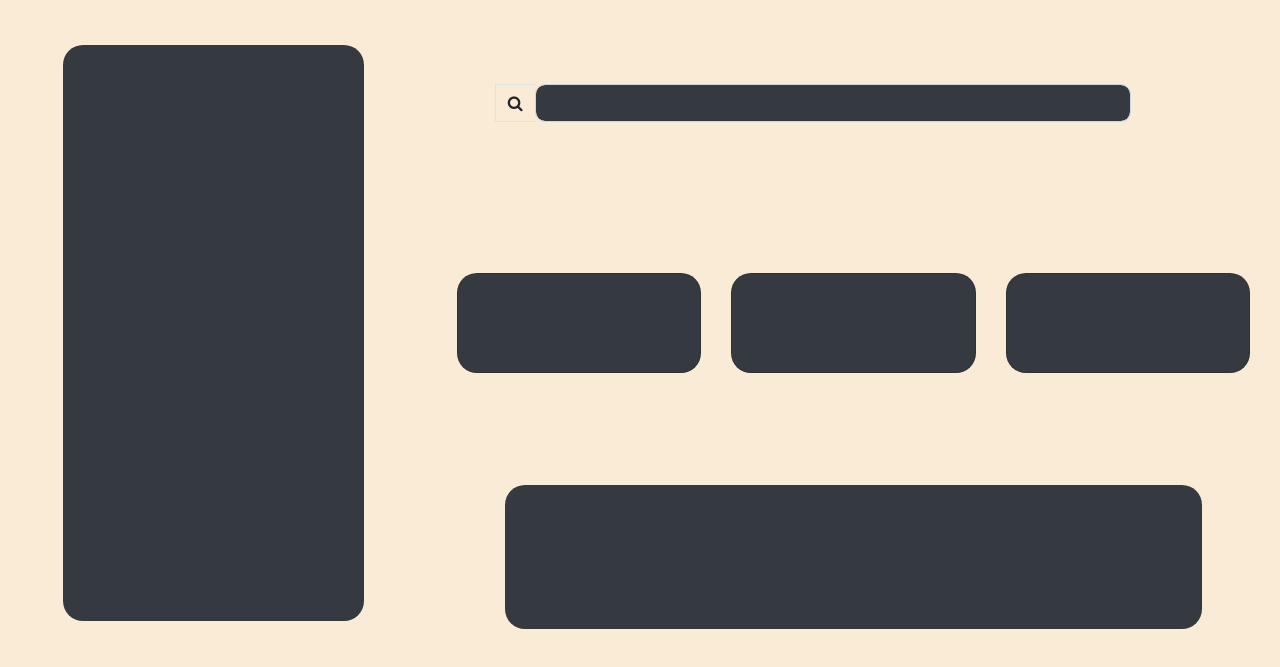
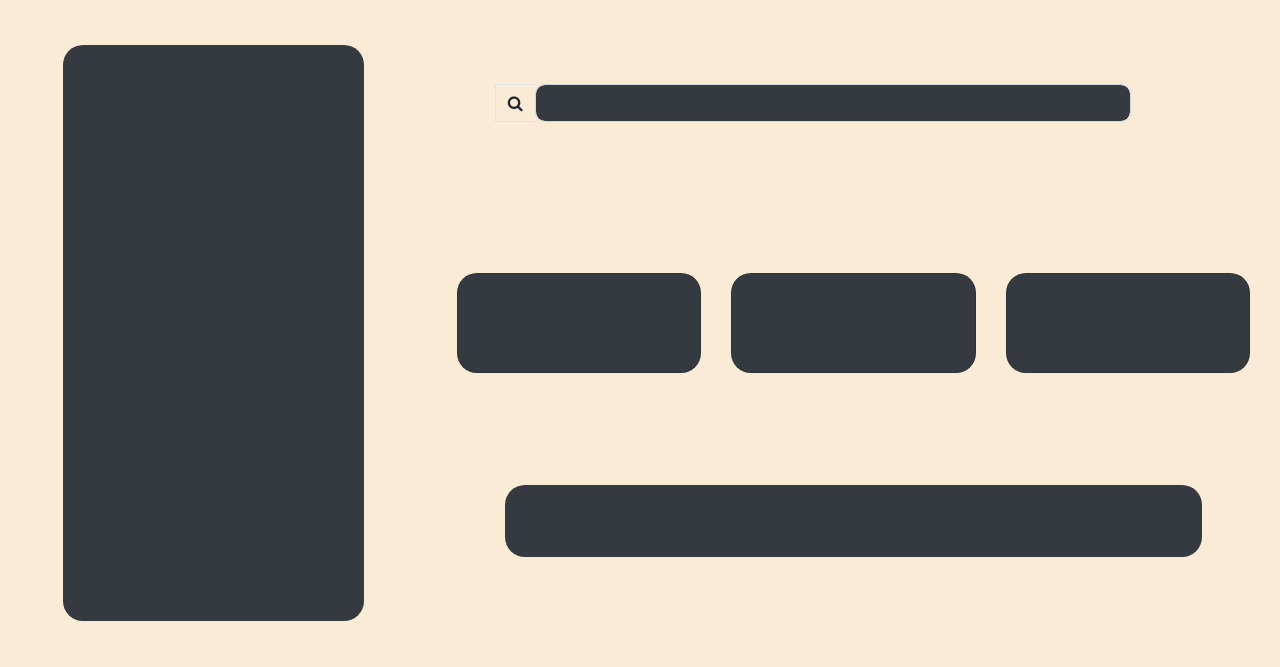
Before and after one commit to RAMMALAKSHMI/image-2, a plain HTML site: page index.html in a window 1280 px wide. Shown: the part 83-750 px from the top of the page. Drawn offline with nearby package versions, Linux system fonts and the light colour scheme.

Commit message:
Update index.css

```diff
--- a/index.css
+++ b/index.css
@@ -28,6 +28,6 @@ body {
     border-radius:20px ;
 }
 .lastbx{
-    height: 300%;
+    height: 150%;
     border-radius: 20px;
 }
```
